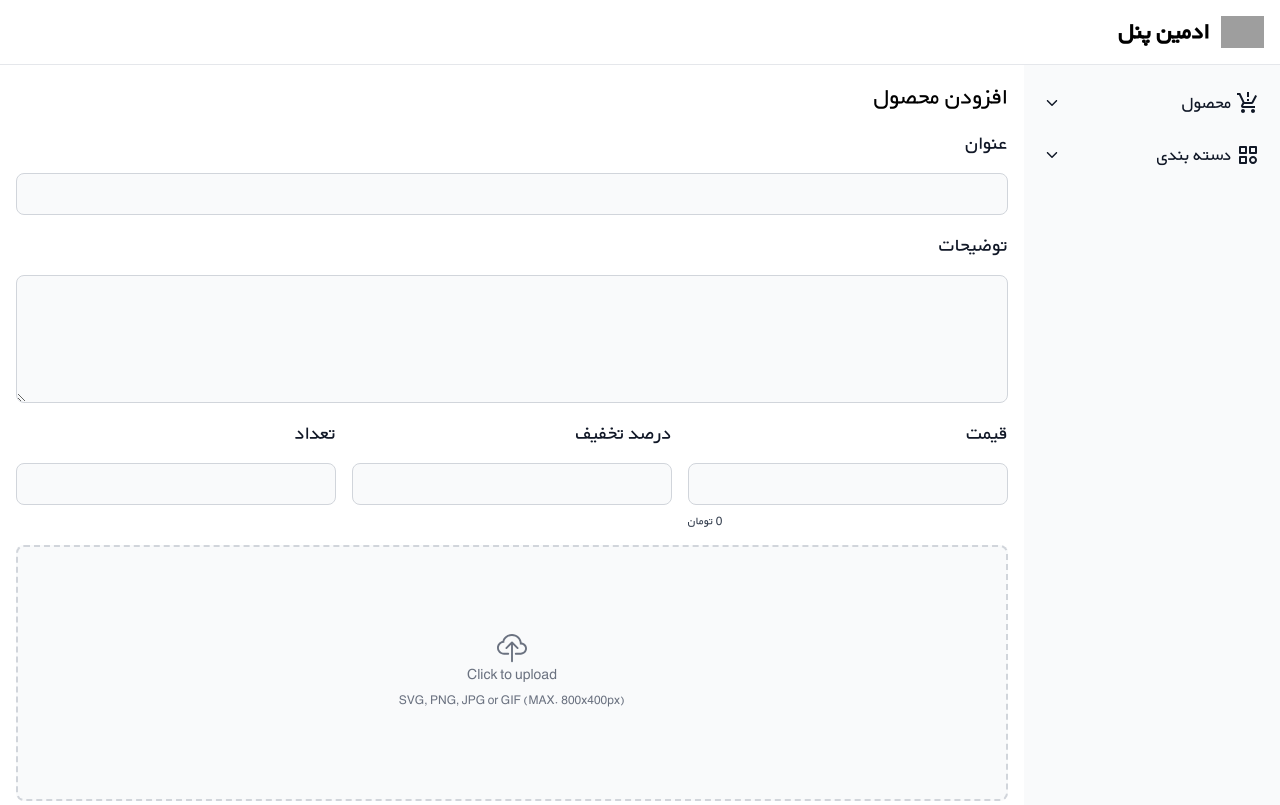
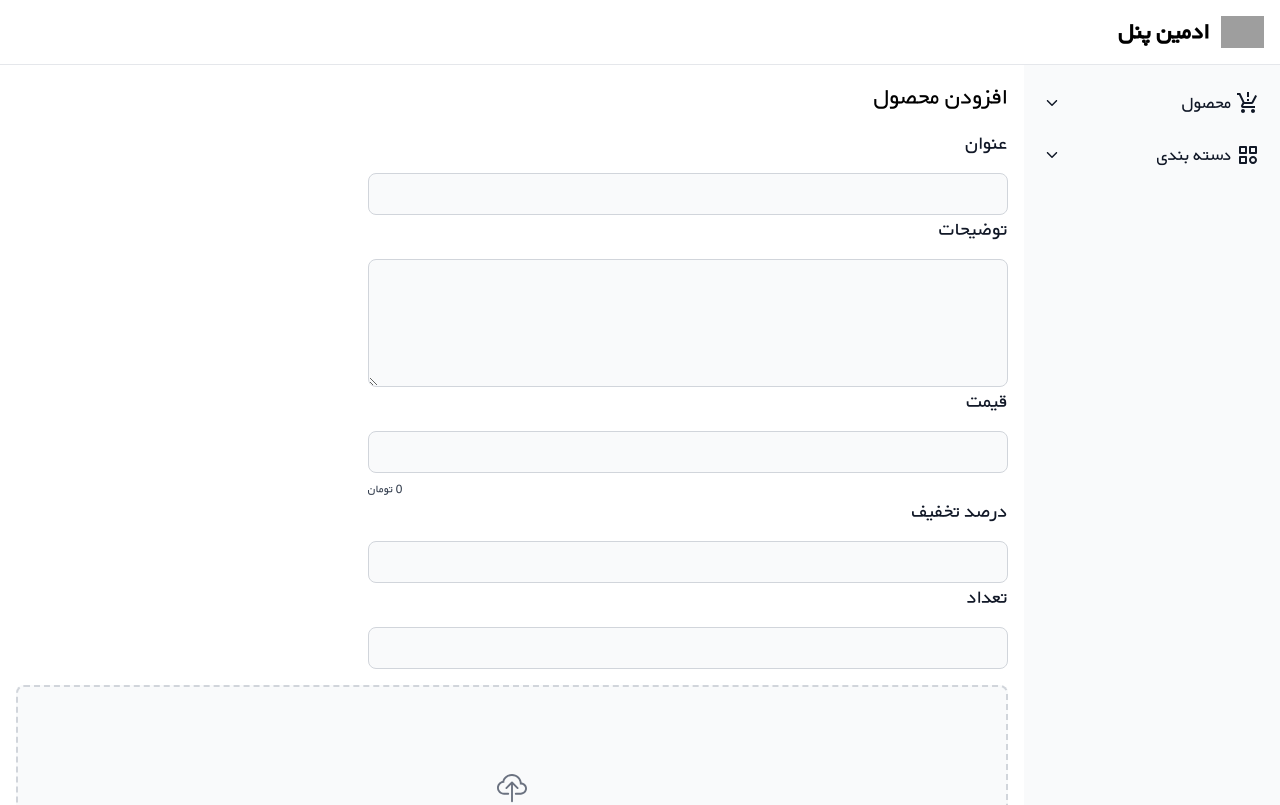
Before and after one commit to mahlakhalili/admin-pannel, a React (Vite) app: page /product/add in a window 1280 px wide. Shown: the top 805 px of the page. Built offline with nearby package versions, Linux system fonts and the light colour scheme; grey boxes are pictures that could not be loaded.

Commit message:
Update ProductForm.jsx

```diff
--- a/src/components/product/ProductForm.jsx
+++ b/src/components/product/ProductForm.jsx
@@ -45,8 +45,44 @@ const ProductForm = ({
 
 	return (
 		<FormProvider {...formMethods}>
-			<form className="form grid grid-cols-3 gap-4">
-				<Input
+			<form className="form grid grid-cols-[2fr_1fr] gap-4">
+				<div>
+					<div>
+						<Input
+							name="title"
+							label="عنوان"
+							rules={{
+								required: 'عنوان را وارد کنید',
+							}}
+							className="col-span-3"
+						/>
+						<Input
+							mode="TEXTAREA"
+							name="description"
+							label="توضیحات"
+							className="col-span-3"
+						/>
+					</div>
+					<div>
+						<Input
+							name="price"
+							label="قیمت"
+							type="currency"
+						/>
+						<Input
+							name="discount"
+							label="درصد تخفیف"
+							type="number"
+						/>
+						<Input
+							name="count"
+							label="تعداد"
+							type="number"
+						/>
+					</div>
+				</div>
+				<div></div>
+				{/* <Input
 					name="title"
 					label="عنوان"
 					rules={{
@@ -59,8 +95,8 @@ const ProductForm = ({
 					name="description"
 					label="توضیحات"
 					className="col-span-3"
-				/>
-				<Input
+				/> */}
+				{/* <Input
 					name="price"
 					label="قیمت"
 					type="currency"
@@ -74,7 +110,7 @@ const ProductForm = ({
 					name="count"
 					label="تعداد"
 					type="number"
-				/>
+				/> */}
 				<div className="grid grid-cols-4 gap-4 col-span-3">
 					{watch('images').map((img, index) => (
 						<div
```
